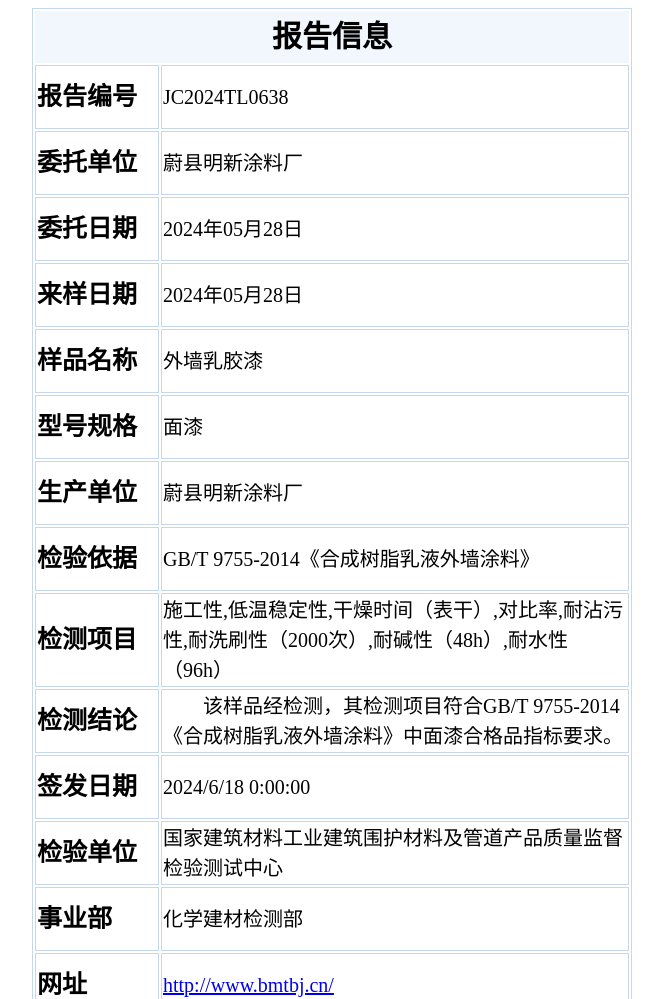
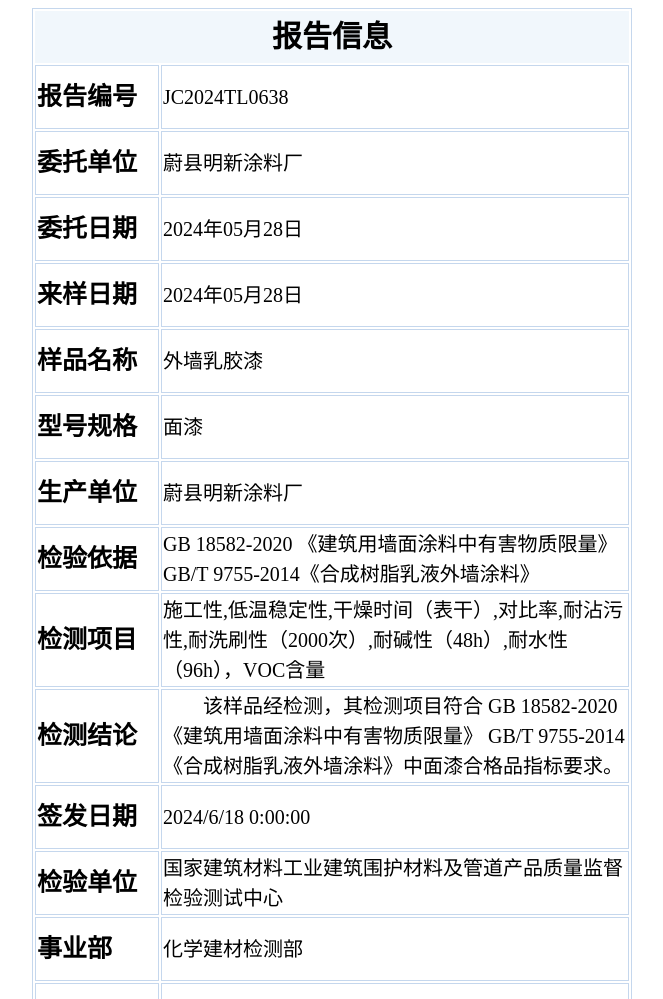
Before and after one commit to Ccby0528/web123, a plain HTML site: page index.html in a window 1280 px wide. Shown: the top 999 px of the page, without its empty margins (308-971 px from the left). Drawn offline with Linux system fonts and the light colour scheme; a script that the page names is missing.

Commit message:
Update index.html

```diff
--- a/index.html
+++ b/index.html
@@ -41,9 +41,9 @@
 <tr><td class="td-header">样品名称</td><td  class="td-content">外墙乳胶漆</td></tr>
 <tr><td class="td-header">型号规格</td><td  class="td-content">面漆</td></tr>
 <tr><td class="td-header">生产单位</td><td  class="td-content">蔚县明新涂料厂</td></tr>
-<tr><td class="td-header">检验依据</td><td  class="td-content">GB/T 9755-2014《合成树脂乳液外墙涂料》</td></tr>
-<tr><td class="td-header">检测项目</td><td  class="td-content">施工性,低温稳定性,干燥时间（表干）,对比率,耐沾污性,耐洗刷性（2000次）,耐碱性（48h）,耐水性（96h）</td></tr>
-<tr><td class="td-header">检测结论</td><td  class="td-content">　　该样品经检测，其检测项目符合GB/T 9755-2014《合成树脂乳液外墙涂料》中面漆合格品指标要求。</td></tr>
+<tr><td class="td-header">检验依据</td><td  class="td-content">GB 18582-2020 《建筑用墙面涂料中有害物质限量》GB/T 9755-2014《合成树脂乳液外墙涂料》</td></tr>
+<tr><td class="td-header">检测项目</td><td  class="td-content">施工性,低温稳定性,干燥时间（表干）,对比率,耐沾污性,耐洗刷性（2000次）,耐碱性（48h）,耐水性（96h），VOC含量</td></tr>
+<tr><td class="td-header">检测结论</td><td  class="td-content">　　该样品经检测，其检测项目符合 GB 18582-2020 《建筑用墙面涂料中有害物质限量》 GB/T 9755-2014《合成树脂乳液外墙涂料》中面漆合格品指标要求。</td></tr>
 <tr><td class="td-header">签发日期</td><td  class="td-content">2024/6/18 0:00:00</td></tr>
 <tr><td class="td-header">检验单位</td><td  class="td-content">国家建筑材料工业建筑围护材料及管道产品质量监督检验测试中心</td></tr>
 <tr><td class="td-header">事业部</td><td  class="td-content">化学建材检测部</td></tr>
```
